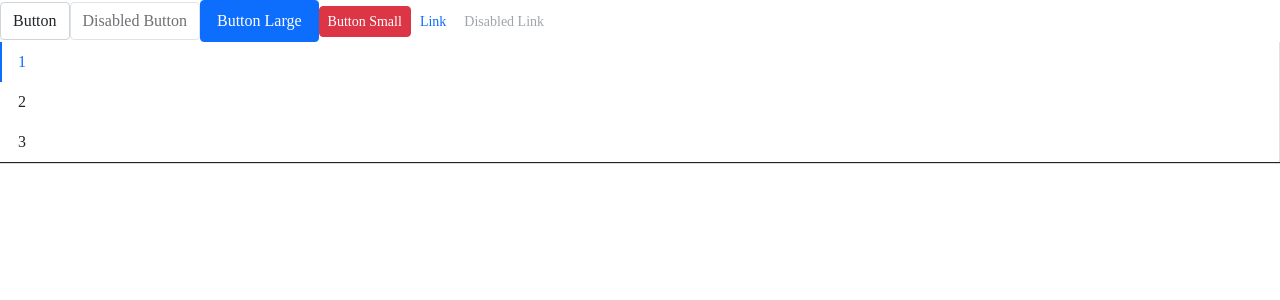
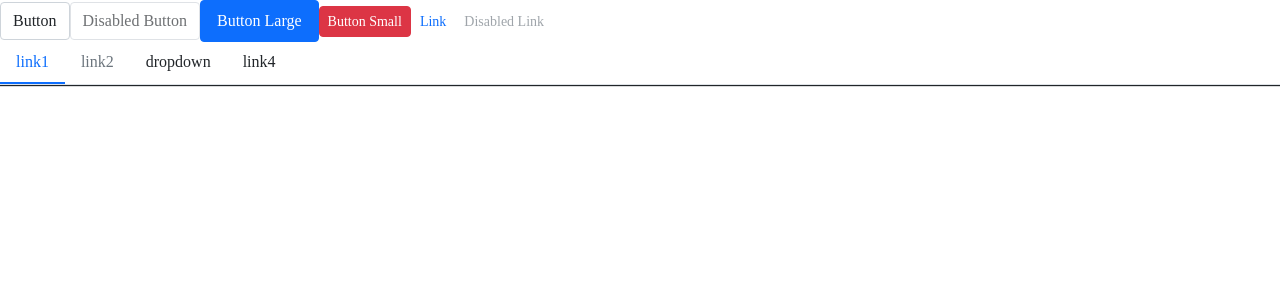
Before and after one commit to lisen6/react-with-ts, a React (Create React App) app: page / in a window 1280 px wide. Shown: the top 300 px of the page. Built offline with nearby package versions, Linux system fonts and the light colour scheme.

Commit message:
add subMenu component and css

```diff
--- a/src/App.tsx
+++ b/src/App.tsx
@@ -3,6 +3,7 @@
 import Button, { ButtonType, ButtonSize } from "./components/Button/button";
 
 import Menu from "./components/Menu/menu";
+import SubMenu from './components/Menu/subMenu'
 import MenuItem from "./components/Menu/menuItem";
 
 function App() {
@@ -10,7 +11,7 @@
     <>
       <div className="Button-wrapper">
         <Button
-          onClick={(e) => console.log(e, 123)}
+          onClick={(e: React.MouseEvent) => console.log(e, 123)}
           btnType={ButtonType.Default}
         >
           Button
@@ -44,12 +45,16 @@
       <div className="Menu-wrapper">
         <Menu
           defaultIndex={0}
-          mode="vertical"
-          onSelect={(index) => console.log(index)}
+          mode="horizontal"
+          onSelect={(index: number) => console.log(index)}
         >
-          <MenuItem>1</MenuItem>
-          <MenuItem>2</MenuItem>
-          <MenuItem>3</MenuItem>
+          <MenuItem>link1</MenuItem>
+          <MenuItem disabled>link2</MenuItem>
+          <SubMenu title="dropdown">
+            <MenuItem>dropdown1</MenuItem>
+            <MenuItem>dropdown2</MenuItem>
+          </SubMenu>
+          <MenuItem>link4</MenuItem>
         </Menu>
       </div>
     </>
--- a/src/components/Menu/_style.scss
+++ b/src/components/Menu/_style.scss
@@ -5,24 +5,74 @@
   border-bottom: $menu-border-width solid $menu-border-color;
   box-shadow: $menu-box-shadow;
   list-style: none;
+
   .menu-item {
     padding: $menu-item-padding-y $menu-item-padding-x;
     cursor: pointer;
     transition: $menu-transition;
+
     &:hover,
     &:focus {
       text-decoration: none;
     }
+
     &.is-disabled {
       color: $menu-item-disabled-color;
       cursor: default;
       pointer-events: none;
     }
+
     &.is-active,
     &:hover {
       color: $menu-item-active-color;
-      border-bottom: $menu-item-active-border-width solid
-        $menu-item-active-color;
+      border-bottom: $menu-item-active-border-width solid $menu-item-active-color;
+    }
+  }
+
+  .submenu-item {
+    position: relative;
+  }
+
+  .submenu {
+    list-style: none;
+    padding-left: 0;
+    white-space: nowrap;
+    display: none;
+
+    .menu-item {
+      padding: $menu-item-padding-y $menu-item-padding-x;
+      cursor: pointer;
+      transition: $menu-transition;
+      color: $body-color;
+
+      &.is-active,
+      &:hover {
+        color: $menu-item-active-color !important;
+      }
+    }
+  }
+
+  .menu-opened {
+    display: block;
+  }
+}
+
+.menu-horizontal {
+  >.menu-item {
+    border-bottom: $menu-item-active-border-width solid transparent;
+    position: relative;
+  }
+
+  .submenu {
+    position: absolute;
+    background: $white;
+    z-index: 100;
+    top: calc(100% + 8px);
+    left: -5%;
+    border: 1px solid $gray-400;
+
+    >.menu-item {
+      border-bottom: $menu-item-active-border-width solid transparent;
     }
   }
 }
@@ -31,8 +81,19 @@
   flex-direction: column;
   border-bottom: 0;
   border-right: $menu-border-width solid $menu-border-color;
+
+  .submenu {
+    position: relative;
+    background: $white;
+    z-index: 100;
+    top: 0;
+    padding-top: $menu-item-padding-y;
+  }
+
   .menu-item {
+
     border-left: $menu-item-active-border-width solid transparent;
+
     &.is-active,
     &:hover {
       border-bottom: 0px;
--- a/src/components/Menu/menu.tsx
+++ b/src/components/Menu/menu.tsx
@@ -1,4 +1,4 @@
-import React, { createContext, useState, useContext, ReactComponentElement } from "react";
+import React, { createContext, useState } from "react";
 import classNames from "classnames";
 import { MenuItemProps } from './menuItem'
 
@@ -16,6 +16,7 @@
 interface IMenuContext {
   index: number;
   onSelect?: SelectCallback;
+  mode?: MenuMode
 }
 
 export const MenuContext = createContext<IMenuContext>({ index: 0 });
@@ -24,6 +25,7 @@
   const { defaultIndex, mode, className, style, children, onSelect } = props;
   const classes = classNames("menu", className, {
     "menu-vertical": mode === "vertical",
+    "menu-horizontal": mode !== "vertical",
   });
   const [currentActive, setCurrentActive] = useState(defaultIndex);
 
@@ -36,13 +38,15 @@
   const passedContext: IMenuContext = {
     index: currentActive ? currentActive : 0,
     onSelect: handleClick,
+    mode: mode
   };
 
   const renderChild = () => {
-    return React.Children.map(children, (child, index) => {
-      const childElement = child as React.FunctionComponentElement<MenuItemProps>
-      const { displayName } = childElement.type
-      if (displayName === 'menuItem') {
+    return React.Children.map(children, (child: any, index: number) => {
+      // const childElement = child as React.FunctionComponentElement<MenuItemProps>
+      const childElement = child
+      const { displayName } = childElement.type;
+      if (displayName === 'MenuItem' || displayName === 'SubMenu') {
         return React.cloneElement(childElement, {
           index
         })
--- a/src/components/Menu/menuItem.tsx
+++ b/src/components/Menu/menuItem.tsx
@@ -29,5 +29,5 @@
   );
 };
 
-MenuItem.displayName = 'menuItem'
+MenuItem.displayName = 'MenuItem'
 export default MenuItem;
--- /dev/null
+++ b/src/components/Menu/subMenu.tsx
@@ -0,0 +1,74 @@
+import React, { useContext, useState } from "react";
+import classNames from "classnames";
+import { MenuContext } from './menu'
+
+
+export interface SubMenuProps {
+  index?: number;
+  title: string;
+  className?: string
+}
+
+const SubMenu: React.FC<SubMenuProps> = (props) => {
+  const { index, title, className, children } = props;
+  const context = useContext(MenuContext);
+
+  const [menuOpen, setMenuOpen] = useState(false)
+  const classes = classNames('menu-item', classNames, {
+    'is-active': context.index === index
+  })
+  const handleClick = (e: React.MouseEvent) => {
+    e.preventDefault()
+    setMenuOpen(!menuOpen)
+  }
+
+  let timer: any;
+  const handleMouse = (e: React.MouseEvent, toggle: boolean) => {
+    clearTimeout(timer)
+    e.preventDefault()
+    timer = setTimeout(() => {
+      setMenuOpen(toggle)
+    }, 300)
+  }
+
+  const clickEvents = context.mode === 'vertical' ? {
+    onClick: handleClick
+  } : {}
+
+  const hoverEvents = context.mode !== 'vertical' ? {
+    onMouseEnter: (e: React.MouseEvent) => { handleMouse(e, true) },
+    onMouseLeave: (e: React.MouseEvent) => { handleMouse(e, false) }
+  } : {}
+  const renderChildren = () => {
+    const subMenuClasses = classNames('submenu', {
+      'menu-opened': menuOpen
+    })
+    const childComponent = React.Children.map(children, (child: any, index) => {
+      // const childElement = child as React.FunctionComponentElement<MenuItemProps>
+      const childElement = child
+      const { displayName } = childElement.type;
+      if (displayName === 'MenuItem') {
+        return childElement
+      } else {
+        console.error('Warning: SubMenu has a child which is not MenuItem')
+      }
+    })
+    return (
+      <ul className={subMenuClasses}>
+        {childComponent}
+      </ul>
+    )
+  }
+
+  return (
+    <li key={index} className={classes} {...hoverEvents}>
+      <div className="submenu-title" {...clickEvents}>
+        {title}
+      </div>
+      {renderChildren()}
+    </li>
+  )
+}
+
+SubMenu.displayName = 'SubMenu'
+export default SubMenu
```
